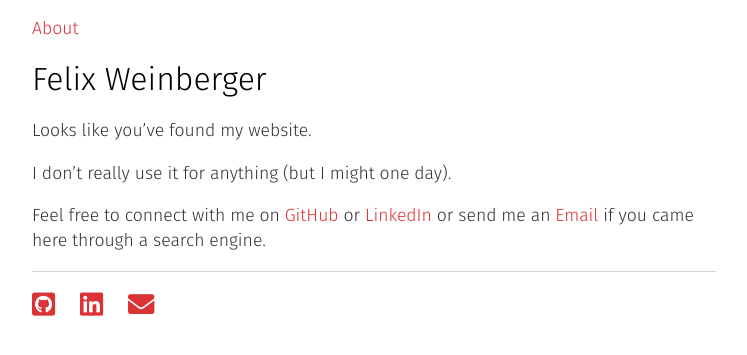
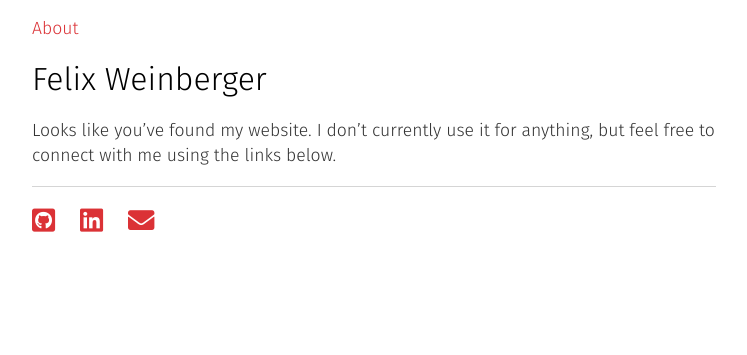
Before and after one commit to felixweinberger/felixweinberger.github.io, a Jekyll site: the page built from index.md, in a window 1280 px wide. Shown: the top 355 px of the page, without its empty margins (266-1013 px from the left). Built offline with Jekyll 4.4.1, drawn with Linux system fonts in a browser that asks for light colours.

Commit message:
root: simplify content of landing page to call out contacts

```diff
--- a/index.md
+++ b/index.md
@@ -3,8 +3,4 @@ layout: default
 title: Felix Weinberger
 ---
 
-Looks like you've found my website.
-
-I don't really use it for anything (but I might one day).
-
-Feel free to connect with me on [GitHub](https://github.com/felixweinberger) or [LinkedIn](https://linkedin.com/in/felixweinberger) or send me an [Email](mailto:felix.weinberger@gmail.com) if you came here through a search engine.
+Looks like you've found my website. I don't currently use it for anything, but feel free to connect with me using the links below.
```
